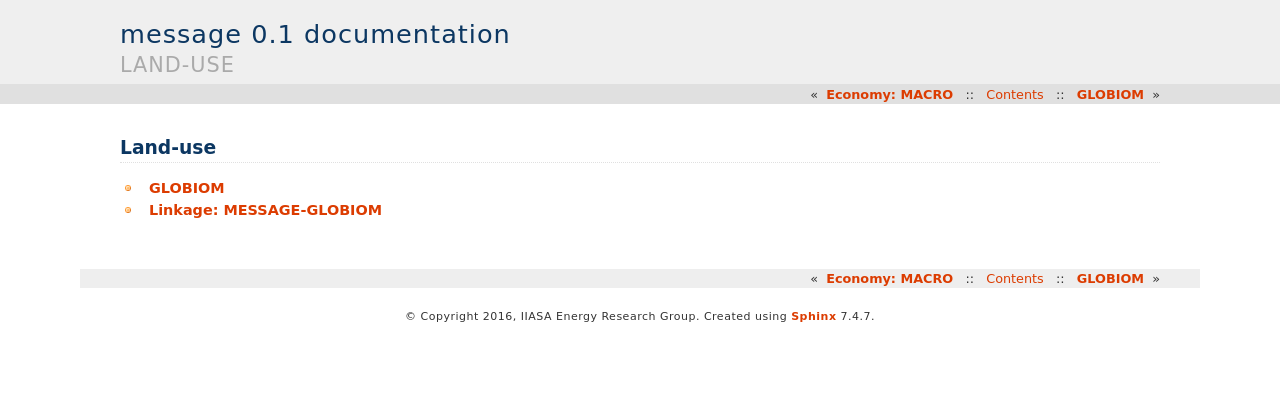
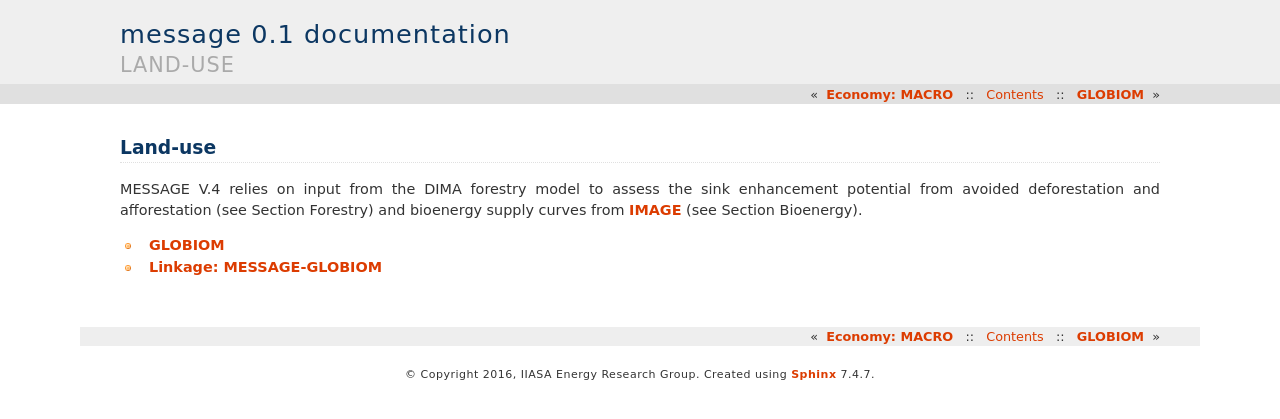
Before and after one commit to yiyi1991/message-ix-models, a Sphinx documentation site: the page built from doc/global/source/message_globiom/land_use/index.rst, in a window 1280 px wide. Shown: the top 419 px of the page. Built offline with Sphinx 7.4.7, drawn with Linux system fonts in a browser that asks for light colours.

Commit message:
Update index.rst

```diff
--- a/doc/global/source/message_globiom/land_use/index.rst
+++ b/doc/global/source/message_globiom/land_use/index.rst
@@ -1,5 +1,7 @@
 Land-use
 =========
+MESSAGE V.4 relies on input from the DIMA forestry model to assess the sink enhancement potential from avoided deforestation and afforestation (see Section Forestry) and bioenergy supply curves from `IMAGE <https://wiki.ucl.ac.uk/display/ADVIAM/IMAGE>`_ (see Section Bioenergy).
+
 .. toctree::
    :maxdepth: 1
 
```
